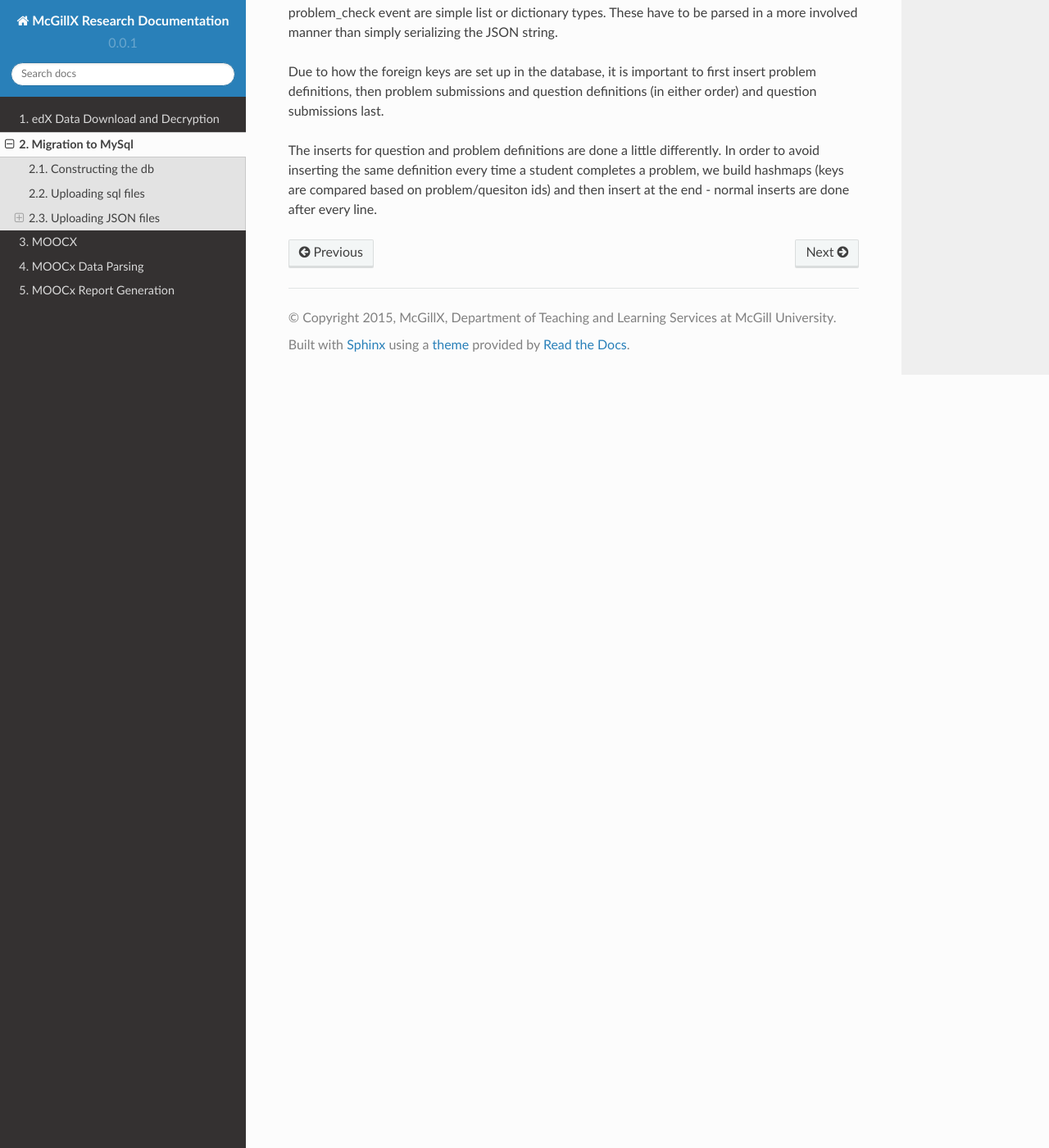
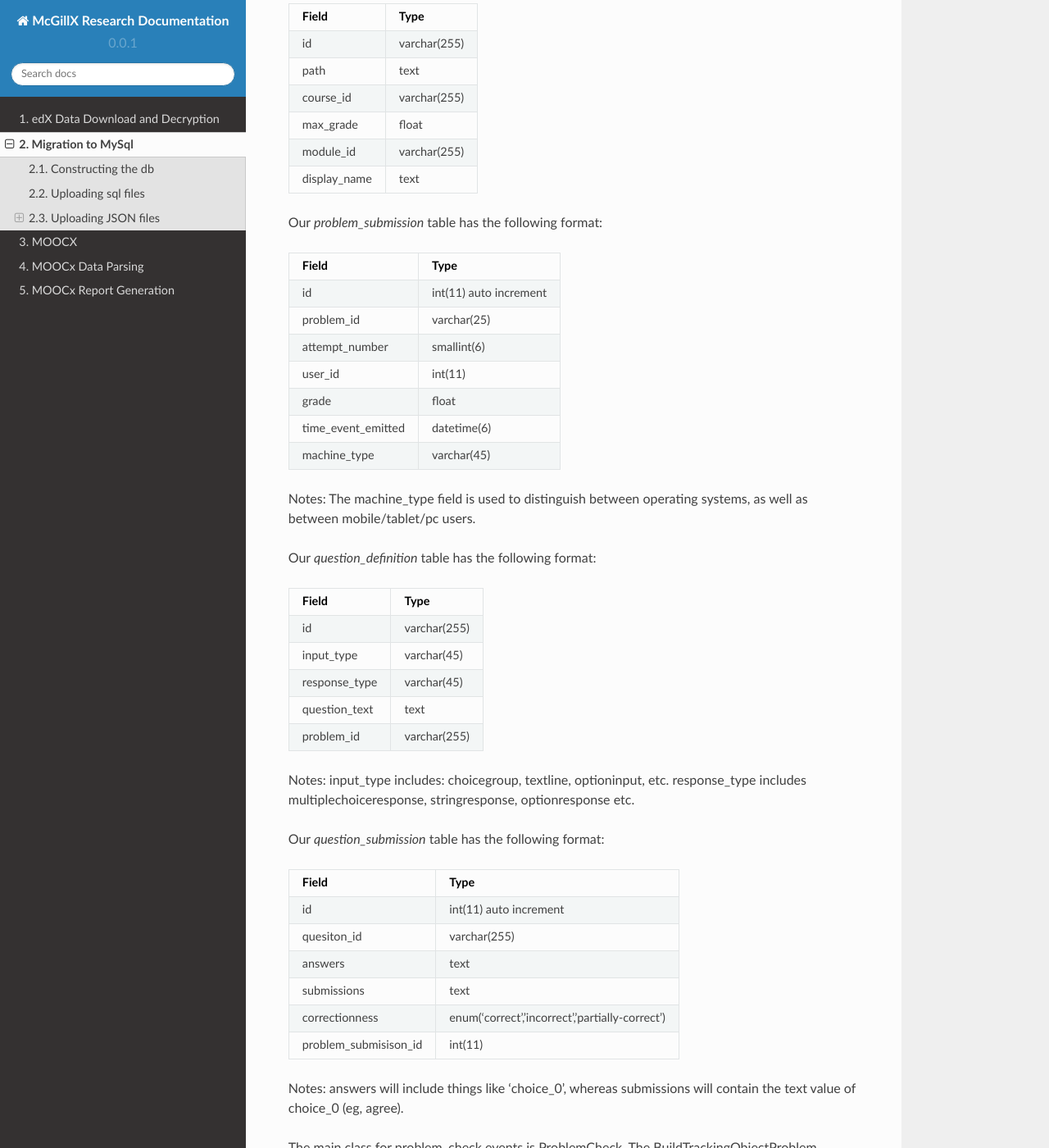
Before and after one commit to McGillX/mcgillx-research-documentation, a Sphinx documentation site: the page built from docs/source/rstfiles/edx_relational_db_migration.rst, in a window 1280 px wide and 1400 px high, scrolled down 7276 px. Shown: the whole window at 82% size. Built offline with Sphinx 7.4.7 and the Read the Docs theme 2.0.0, drawn with Linux system fonts in a browser that asks for light colours; pages that are not in the unit, such as notebooks, are missing from menus; some of the changed text lies outside the part shown.

Commit message:
added table details
For problem_*, and question_*

```diff
--- a/docs/source/rstfiles/edx_relational_db_migration.rst
+++ b/docs/source/rstfiles/edx_relational_db_migration.rst
@@ -245,6 +245,64 @@ Every question belongs to a problem. A problem might have many questions.
 
 .. figure:: ../../../images/problem_check_sketch.png
 
+Our *problem_definition* table has the following format:
+
+===========================     =============================================================
+Field                             Type
+===========================     =============================================================
+id                                varchar(255)
+path                              text
+course_id                         varchar(255)
+max_grade                         float
+module_id                         varchar(255)
+display_name                      text
+===========================     =============================================================
+
+Our *problem_submission* table has the following format:
+
+===========================     =============================================================
+Field                             Type
+===========================     =============================================================
+id                                int(11) auto increment
+problem_id                        varchar(25)
+attempt_number                    smallint(6)
+user_id                           int(11)
+grade                             float
+time_event_emitted                datetime(6)
+machine_type                      varchar(45)
+===========================     =============================================================
+
+Notes: The machine_type field is used to distinguish between operating systems, as well as between mobile/tablet/pc users.
+
+Our *question_definition* table has the following format:
+
+===========================     =============================================================
+Field                             Type
+===========================     =============================================================
+id                                varchar(255)
+input_type                        varchar(45)
+response_type                     varchar(45)
+question_text                     text
+problem_id                        varchar(255)
+===========================     =============================================================
+
+Notes: input_type includes: choicegroup, textline, optioninput, etc. response_type includes multiplechoiceresponse, stringresponse, optionresponse etc.
+
+Our *question_submission* table has the following format:
+
+===========================     =============================================================
+Field                             Type
+===========================     =============================================================
+id                                int(11) auto increment
+quesiton_id                       varchar(255)
+answers                           text
+submissions                       text
+correctionness                    enum('correct','incorrect','partially-correct')
+problem_submisison_id             int(11)
+===========================     =============================================================
+
+Notes: answers will include things like 'choice_0', whereas submissions will contain the text value of choice_0 (eg, agree).
+
 The main class for problem_check events is ProblemCheck. The BuildTrackingObjectProblem method is more involved than all of the other BuildObject methods as many of the fields in the problem_check event are simple list or dictionary types. These have to be parsed in a more involved manner than simply serializing the JSON string.
 
 Due to how the foreign keys are set up in the database, it is important to first insert problem definitions, then problem submissions and question definitions (in either order) and question submissions last.
```
